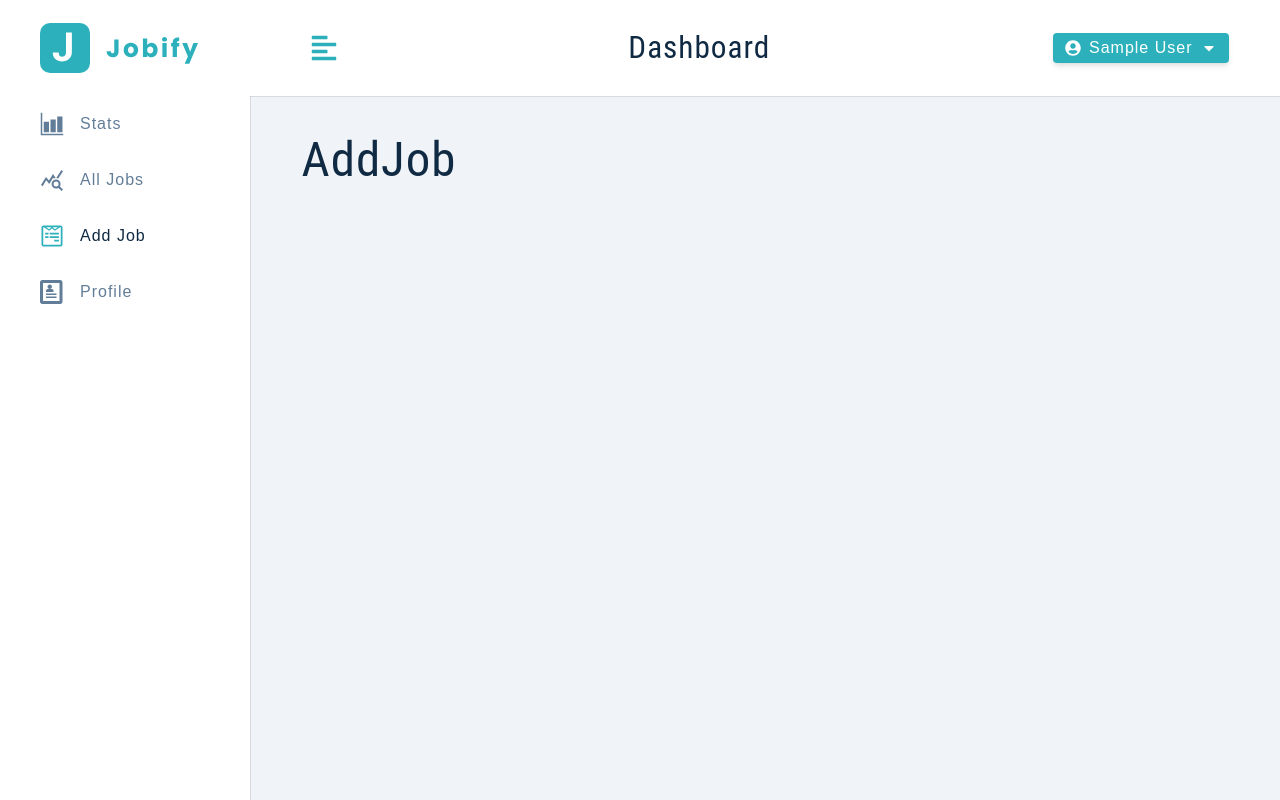
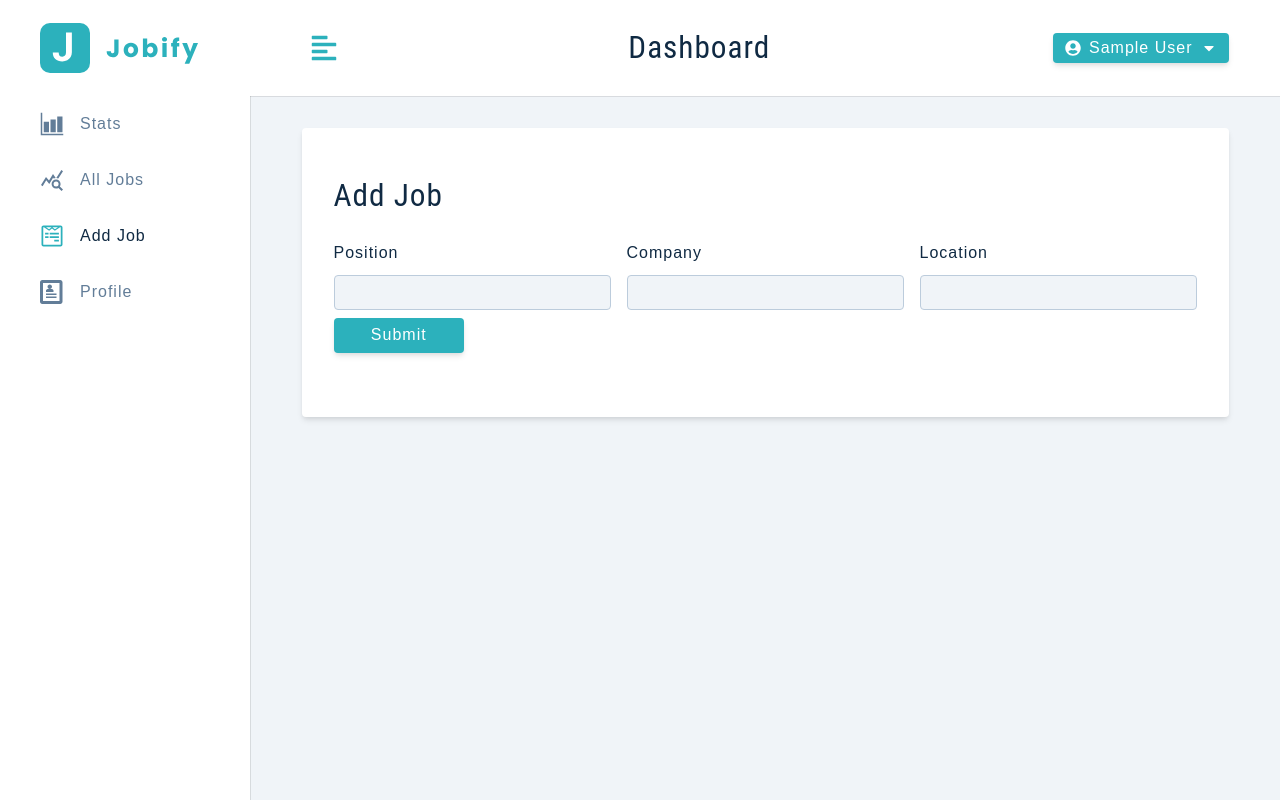
Before and after one commit to drewb73/client-jobify, a React (Create React App) app: page /add-job in a window 1280 px wide. Built offline with nearby package versions, Linux system fonts and the light colour scheme; sample sign-in values are in the browser's storage.

Commit message:
Update AddJob.js

```diff
--- a/src/pages/dashboard/AddJob.js
+++ b/src/pages/dashboard/AddJob.js
@@ -7,6 +7,7 @@ import Wrapper from '../../assets/wrappers/DashboardFormPage'
 
 const AddJob = () => {
   const {
+    isEditing,
     showAlert,
     displayAlert,
     position,
@@ -25,10 +26,31 @@ const handleSubmit = (e) => {
     displayAlert()
     return
   }
+  console.log('Create Job')
+}
+
+const handleJobInput = (e) => {
+  const name = e.target.name
+  const value = e.target.value
+  console.log(`${name}:${value}`)
 }
 
   return (
-    <h1>AddJob</h1>
+    <Wrapper>
+      <form className='form'>
+        <h3>{isEditing ? 'edit job' : 'add job'} </h3>
+        {showAlert && <Alert />}
+        <div className='form-center'>
+          <FormRow type='text' name='position' value={position} handleChange={handleJobInput}/>
+          <FormRow type='text' name='company' value={company} handleChange={handleJobInput}/>
+          <FormRow type='text' labelText='location' name='jobLocation' value={jobLocation} handleChange={handleJobInput}/>
+
+          <div className='btn-container'>
+           <button className='btn btn-block submit-btn' type='submit' onClick={handleSubmit}>submit</button>
+          </div>
+        </div>
+      </form>
+    </Wrapper>
   )
 }
 
```
